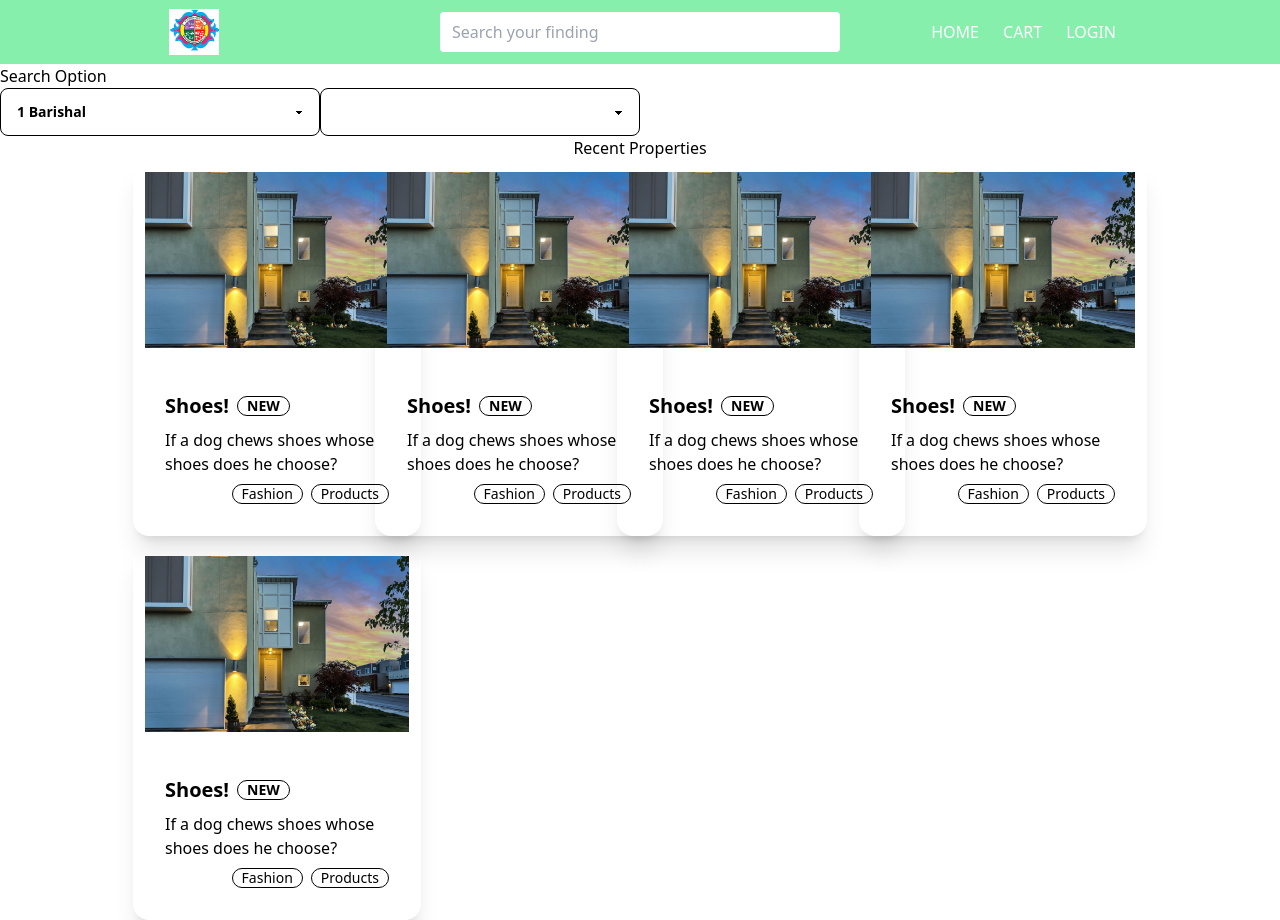
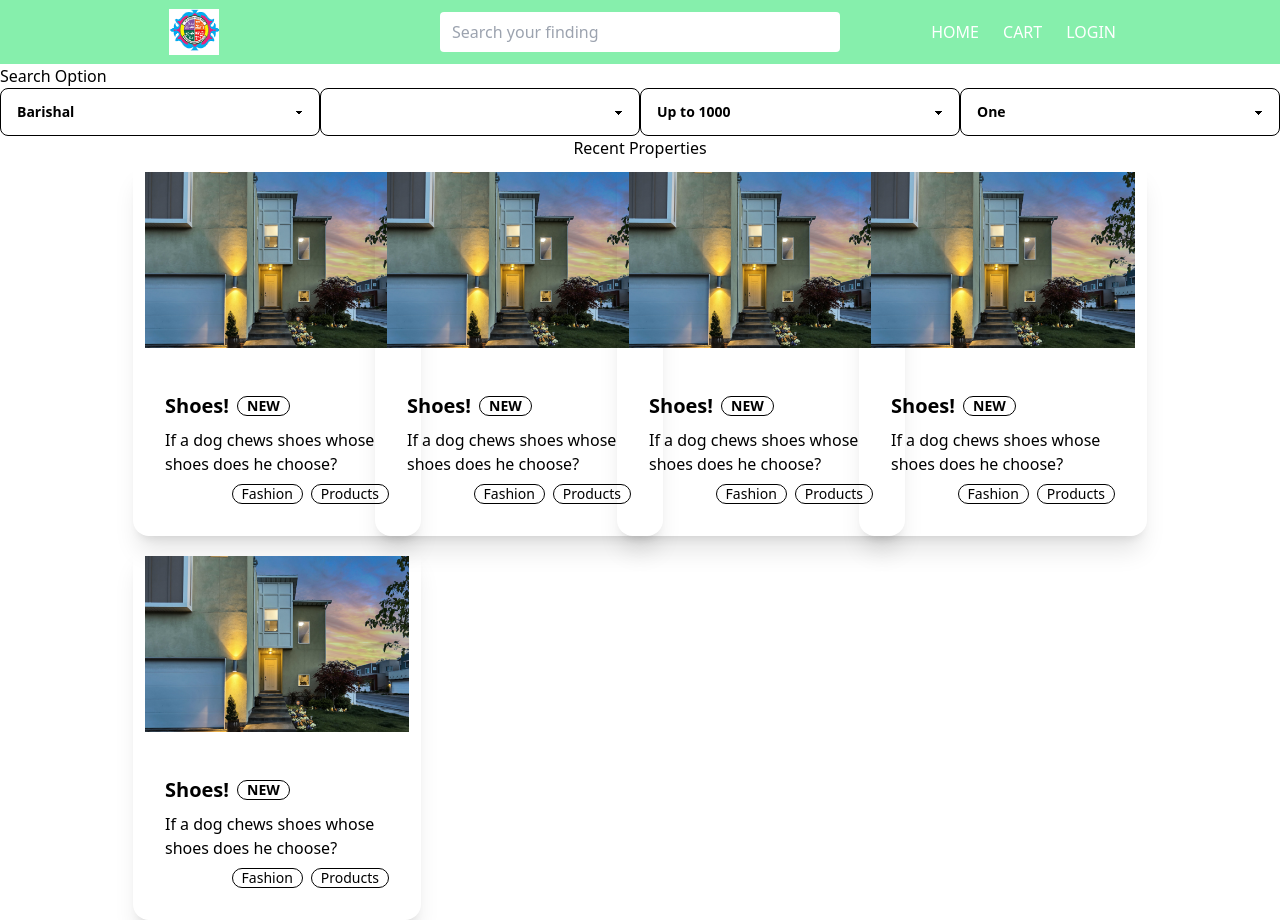
Before and after one commit to alamin00006/all-assistant, a React (Create React App) app: page /house in a window 1280 px wide. Built offline with nearby package versions, Linux system fonts and the light colour scheme.

Commit message:
search option

```diff
--- a/src/views/SearchOption/SearchOption.jsx
+++ b/src/views/SearchOption/SearchOption.jsx
@@ -16,7 +16,7 @@ const SearchOption = ({ divisions, handleDistricts, getDistricts }) => {
           </option>
           {divisions.map((div) => (
             <option value={div.id} key={div.id}>
-              {div.id} {div.name}
+              {div.name}
             </option>
           ))}
         </select>
@@ -30,6 +30,30 @@ const SearchOption = ({ divisions, handleDistricts, getDistricts }) => {
             </option>
           ))}
         </select>
+
+        <select name="price" className="select w-full max-w-xs">
+          <option disabled defaultValue="--Select--">
+            --Select--
+          </option>
+          <option>Up to 1000</option>
+          <option>Up to 2000</option>
+          <option>Up to 4000</option>
+          <option>Up to 6000</option>
+          <option>Up to 8000</option>
+          <option>Up to 10000</option>
+        </select>
+
+        <select name="price" className="select w-full max-w-xs">
+          <option disabled defaultValue="--Select--">
+            --Select--
+          </option>
+          <option>One</option>
+          <option>Two</option>
+          <option>Three</option>
+          <option>Four</option>
+          <option>Five</option>
+          <option>Six</option>
+        </select>
       </div>
     </div>
   );
```
